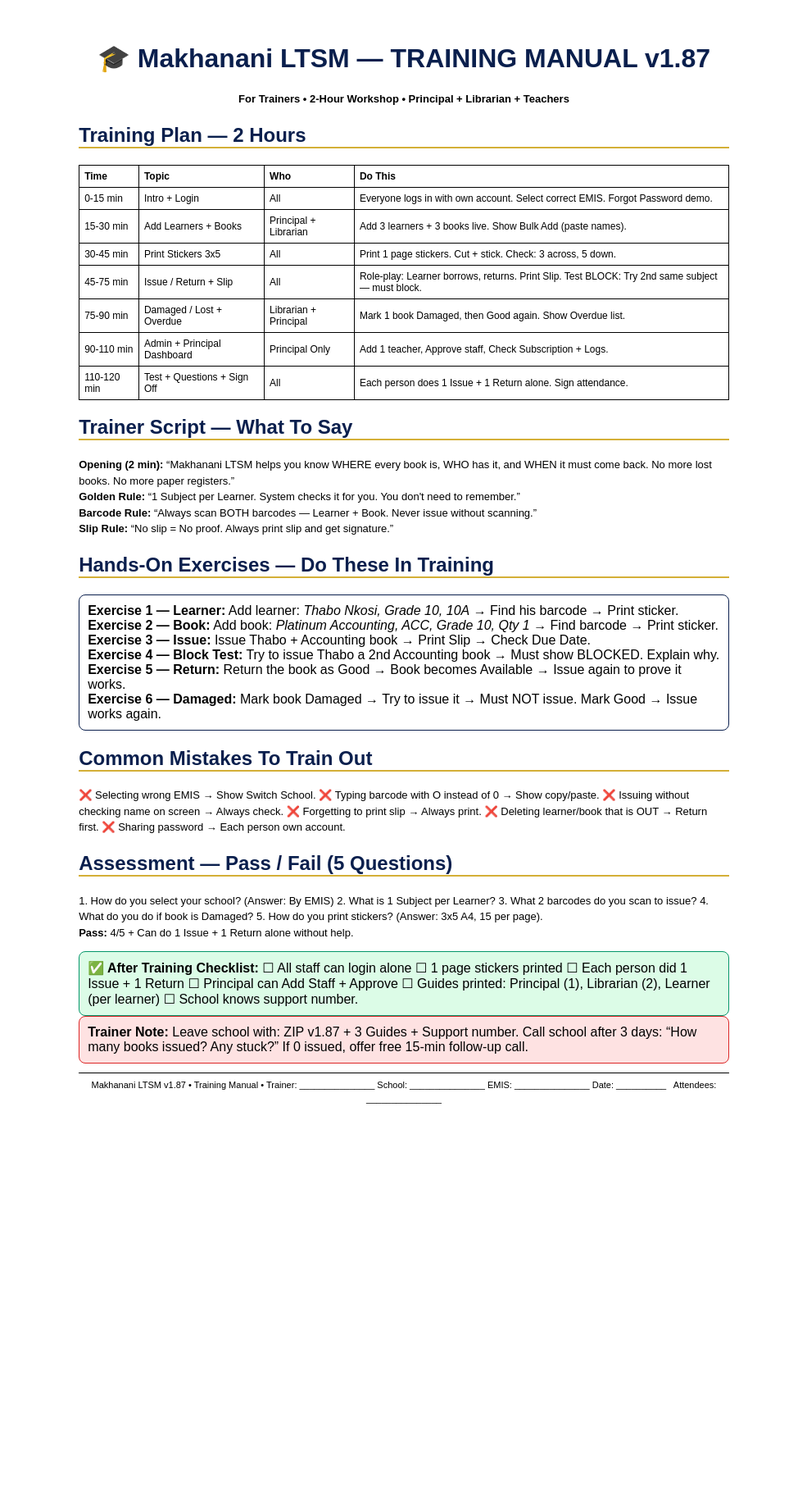
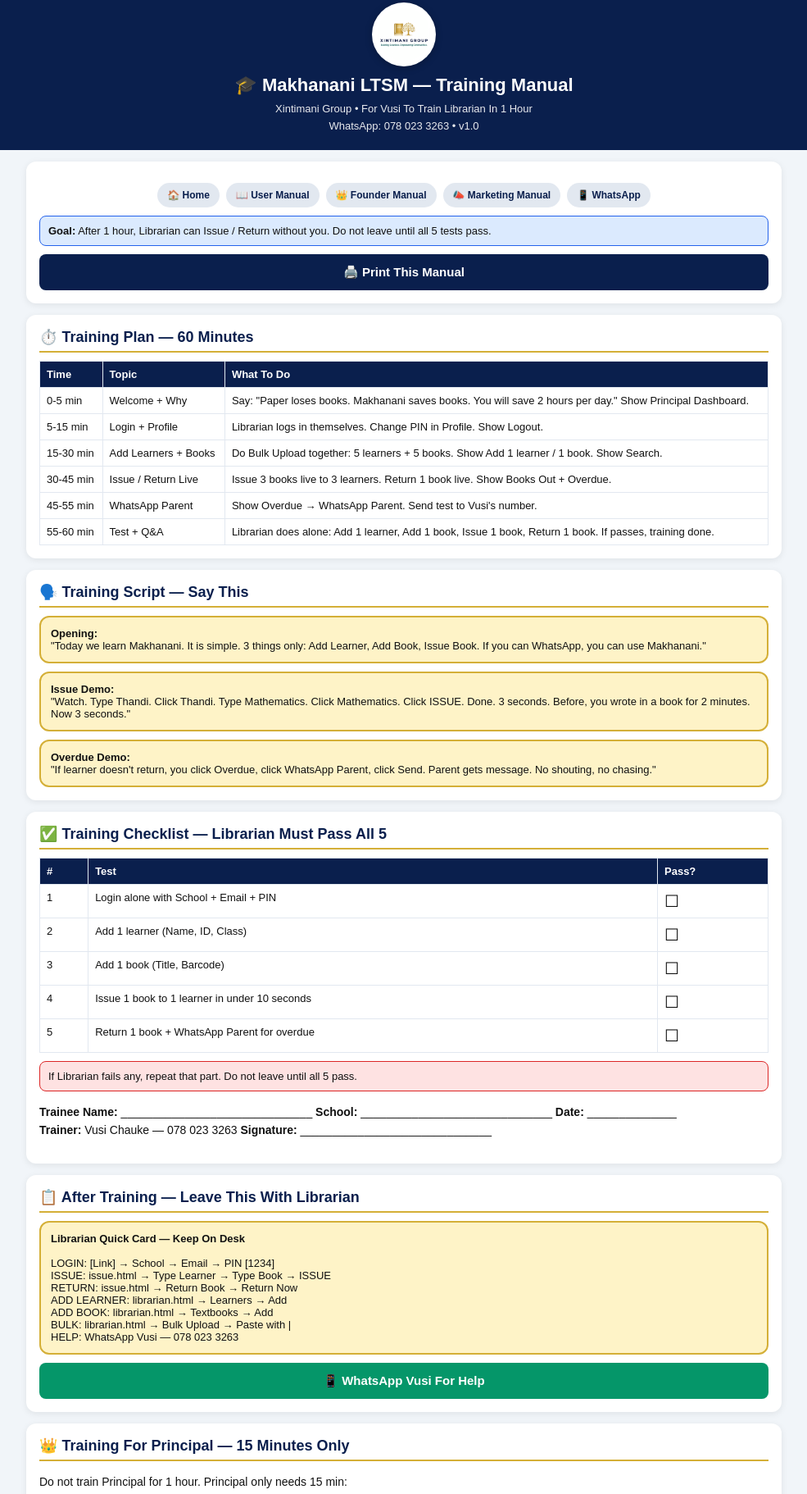
Before and after one commit to vusichauke3037-glitch/WORDSWORTH, a plain HTML site: page training-manual.html in a window 1280 px wide. Shown: the part 15-1837 px from the top of the page at 82% size, without its empty margins (147-1132 px from the left). Before the commit the page ends 1420 px from the top, so only its background shows below. Drawn offline with Linux system fonts and the light colour scheme.

Commit message:
Revise training manual structure and content
Updated the training manual to improve structure and content, including new sections for training plans, scripts, exercises, and assessments.

```diff
--- a/training-manual.html
+++ b/training-manual.html
@@ -1,30 +1,87 @@
-<!DOCTYPE html><html><head><meta charset="UTF-8"><title>Training Manual — Makhanani LTSM v1.87</title><style>body{font-family:Arial;max-width:210mm;margin:auto;padding:12mm}h1{text-align:center;color:#0a1f4d}h2{color:#0a1f4d;border-bottom:2px solid #d4af37}p,li{font-size:13px;line-height:1.5}.box{border:1.5px solid #0a1f4d;border-radius:8px;padding:10px;margin:8px 0}.green{background:#dcfce7;border:1.5px solid #059669;padding:10px;border-radius:8px}.warn{background:#fee2e2;border:1.5px solid #dc2626;padding:10px;border-radius:8px}table{width:100%;border-collapse:collapse}td,th{border:1px solid #000;padding:6px;font-size:12px;text-align:left}</style></head><body>
-<h1>🎓 Makhanani LTSM — TRAINING MANUAL v1.87</h1><p style="text-align:center"><b>For Trainers • 2-Hour Workshop • Principal + Librarian + Teachers</b></p>
+<!DOCTYPE html>
+<html lang="en">
+<head>
+<meta charset="UTF-8"><meta name="viewport" content="width=device-width, initial-scale=1">
+<title>Makhanani LTSM — Training Manual</title><meta name="theme-color" content="#0a1f4d">
+<link rel="icon" type="image/png" href="logo.png">
+<style>
+*{box-sizing:border-box}body{font-family:Arial,sans-serif;margin:0;background:#f1f5f9;color:#111}
+header{background:#0a1f4d;color:#fff;padding:18px;text-align:center}header h1{margin:0;font-size:22px}header p{margin:6px 0 0;opacity:.9;font-size:13px}
+header img{width:78px;height:78px;object-fit:contain;background:#fff;border-radius:50%;padding:7px;display:block;margin:0 auto 10px;box-shadow:0 2px 8px rgba(0,0,0,.25)}
+main{max-width:950px;margin:auto;padding:14px}.card{background:#fff;border-radius:12px;padding:16px;margin-bottom:14px;box-shadow:0 2px 8px rgba(0,0,0,.08)}
+h2{margin:0 0 10px;color:#0a1f4d;font-size:18px;border-bottom:2px solid #d4af37;padding-bottom:6px}
+p,li{font-size:14px;line-height:1.6}table{width:100%;border-collapse:collapse;font-size:13px;margin-top:10px}
+th,td{border:1px solid #e2e8f0;padding:8px;text-align:left;vertical-align:top}th{background:#0a1f4d;color:#fff}
+.info{background:#dbeafe;border:1.5px solid #2563eb;border-radius:8px;padding:10px;font-size:13px;margin-top:10px}
+.warn{background:#fee2e2;border:1.5px solid #dc2626;border-radius:8px;padding:10px;font-size:13px;margin-top:10px}
+.ok{background:#dcfce7;border:1.5px solid #059669;border-radius:8px;padding:10px;font-size:13px;margin-top:10px}
+.goldBox{background:#fef3c7;border:2px solid #d4af37;border-radius:12px;padding:12px;margin-top:10px;font-size:13px}
+.small{font-size:12px;color:#64748b}.btn{width:100%;padding:13px;border:none;border-radius:8px;font-weight:900;font-size:15px;cursor:pointer;margin-top:10px}
+.btn-blue{background:#0a1f4d;color:#fff}.btn-green{background:#059669;color:#fff}.btn-gold{background:#d4af37;color:#0a1f4d}
+.topnav{display:flex;gap:8px;flex-wrap:wrap;margin-top:10px;justify-content:center}.topnav a{background:#e2e8f0;color:#0a1f4d;text-decoration:none;padding:8px 12px;border-radius:20px;font-weight:900;font-size:12px}
+code{background:#f1f5f9;padding:2px 6px;border-radius:4px;font-size:12px}
+.check{font-size:20px}
+@media print{header,.topnav,.btn{display:none}body{background:#fff}.card{box-shadow:none;border:1px solid #ddd}}
+</style>
+</head>
+<body>
+<header>
+<img src="logo.png" alt="Makhanani LTSM Logo" onerror="this.style.display='none'">
+<h1>🎓 Makhanani LTSM — Training Manual</h1><p>Xintimani Group • For Vusi To Train Librarian In 1 Hour<br>WhatsApp: 078 023 3263 • v1.0</p></header>
+<main>
+<div class="card"><div class="topnav"><a href="index.html">🏠 Home</a><a href="user-manual.html">📖 User Manual</a><a href="founder-manual.html">👑 Founder Manual</a><a href="marketing-manual.html">📣 Marketing Manual</a><a href="https://wa.me/27780233263">📱 WhatsApp</a></div>
+<div class="info"><b>Goal:</b> After 1 hour, Librarian can Issue / Return without you. Do not leave until all 5 tests pass.</div>
+<button class="btn btn-blue" onclick="window.print()">🖨️ Print This Manual</button></div>
 
-<h2>Training Plan — 2 Hours</h2>
-<table><tr><th>Time</th><th>Topic</th><th>Who</th><th>Do This</th></tr>
-<tr><td>0-15 min</td><td>Intro + Login</td><td>All</td><td>Everyone logs in with own account. Select correct EMIS. Forgot Password demo.</td></tr>
-<tr><td>15-30 min</td><td>Add Learners + Books</td><td>Principal + Librarian</td><td>Add 3 learners + 3 books live. Show Bulk Add (paste names).</td></tr>
-<tr><td>30-45 min</td><td>Print Stickers 3x5</td><td>All</td><td>Print 1 page stickers. Cut + stick. Check: 3 across, 5 down.</td></tr>
-<tr><td>45-75 min</td><td>Issue / Return + Slip</td><td>All</td><td>Role-play: Learner borrows, returns. Print Slip. Test BLOCK: Try 2nd same subject — must block.</td></tr>
-<tr><td>75-90 min</td><td>Damaged / Lost + Overdue</td><td>Librarian + Principal</td><td>Mark 1 book Damaged, then Good again. Show Overdue list.</td></tr>
-<tr><td>90-110 min</td><td>Admin + Principal Dashboard</td><td>Principal Only</td><td>Add 1 teacher, Approve staff, Check Subscription + Logs.</td></tr>
-<tr><td>110-120 min</td><td>Test + Questions + Sign Off</td><td>All</td><td>Each person does 1 Issue + 1 Return alone. Sign attendance.</td></tr></table>
+<div class="card"><h2>⏱️ Training Plan — 60 Minutes</h2>
+<table><tr><th>Time</th><th>Topic</th><th>What To Do</th></tr>
+<tr><td>0-5 min</td><td>Welcome + Why</td><td>Say: "Paper loses books. Makhanani saves books. You will save 2 hours per day." Show Principal Dashboard.</td></tr>
+<tr><td>5-15 min</td><td>Login + Profile</td><td>Librarian logs in themselves. Change PIN in Profile. Show Logout.</td></tr>
+<tr><td>15-30 min</td><td>Add Learners + Books</td><td>Do Bulk Upload together: 5 learners + 5 books. Show Add 1 learner / 1 book. Show Search.</td></tr>
+<tr><td>30-45 min</td><td>Issue / Return Live</td><td>Issue 3 books live to 3 learners. Return 1 book live. Show Books Out + Overdue.</td></tr>
+<tr><td>45-55 min</td><td>WhatsApp Parent</td><td>Show Overdue → WhatsApp Parent. Send test to Vusi's number.</td></tr>
+<tr><td>55-60 min</td><td>Test + Q&A</td><td>Librarian does alone: Add 1 learner, Add 1 book, Issue 1 book, Return 1 book. If passes, training done.</td></tr></table></div>
 
-<h2>Trainer Script — What To Say</h2>
-<p><b>Opening (2 min):</b> “Makhanani LTSM helps you know WHERE every book is, WHO has it, and WHEN it must come back. No more lost books. No more paper registers.”<br><b>Golden Rule:</b> “1 Subject per Learner. System checks it for you. You don't need to remember.”<br><b>Barcode Rule:</b> “Always scan BOTH barcodes — Learner + Book. Never issue without scanning.”<br><b>Slip Rule:</b> “No slip = No proof. Always print slip and get signature.”</p>
+<div class="card"><h2>🗣️ Training Script — Say This</h2>
+<div class="goldBox"><b>Opening:</b><br>"Today we learn Makhanani. It is simple. 3 things only: Add Learner, Add Book, Issue Book. If you can WhatsApp, you can use Makhanani."</div>
+<div class="goldBox"><b>Issue Demo:</b><br>"Watch. Type Thandi. Click Thandi. Type Mathematics. Click Mathematics. Click ISSUE. Done. 3 seconds. Before, you wrote in a book for 2 minutes. Now 3 seconds."</div>
+<div class="goldBox"><b>Overdue Demo:</b><br>"If learner doesn't return, you click Overdue, click WhatsApp Parent, click Send. Parent gets message. No shouting, no chasing."</div></div>
 
-<h2>Hands-On Exercises — Do These In Training</h2>
-<div class="box"><b>Exercise 1 — Learner:</b> Add learner: <i>Thabo Nkosi, Grade 10, 10A</i> → Find his barcode → Print sticker.<br><b>Exercise 2 — Book:</b> Add book: <i>Platinum Accounting, ACC, Grade 10, Qty 1</i> → Find barcode → Print sticker.<br><b>Exercise 3 — Issue:</b> Issue Thabo + Accounting book → Print Slip → Check Due Date.<br><b>Exercise 4 — Block Test:</b> Try to issue Thabo a 2nd Accounting book → Must show BLOCKED. Explain why.<br><b>Exercise 5 — Return:</b> Return the book as Good → Book becomes Available → Issue again to prove it works.<br><b>Exercise 6 — Damaged:</b> Mark book Damaged → Try to issue it → Must NOT issue. Mark Good → Issue works again.</div>
+<div class="card"><h2>✅ Training Checklist — Librarian Must Pass All 5</h2>
+<table><tr><th>#</th><th>Test</th><th>Pass?</th></tr>
+<tr><td>1</td><td>Login alone with School + Email + PIN</td><td><span class="check">☐</span></td></tr>
+<tr><td>2</td><td>Add 1 learner (Name, ID, Class)</td><td><span class="check">☐</span></td></tr>
+<tr><td>3</td><td>Add 1 book (Title, Barcode)</td><td><span class="check">☐</span></td></tr>
+<tr><td>4</td><td>Issue 1 book to 1 learner in under 10 seconds</td><td><span class="check">☐</span></td></tr>
+<tr><td>5</td><td>Return 1 book + WhatsApp Parent for overdue</td><td><span class="check">☐</span></td></tr></table>
+<div class="warn">If Librarian fails any, repeat that part. Do not leave until all 5 pass.</div>
+<p><b>Trainee Name:</b> ______________________________ <b>School:</b> ______________________________ <b>Date:</b> ______________<br><b>Trainer:</b> Vusi Chauke — 078 023 3263 <b>Signature:</b> ______________________________</p></div>
 
-<h2>Common Mistakes To Train Out</h2>
-<p>❌ Selecting wrong EMIS → Show Switch School. ❌ Typing barcode with O instead of 0 → Show copy/paste. ❌ Issuing without checking name on screen → Always check. ❌ Forgetting to print slip → Always print. ❌ Deleting learner/book that is OUT → Return first. ❌ Sharing password → Each person own account.</p>
+<div class="card"><h2>📋 After Training — Leave This With Librarian</h2>
+<div class="goldBox"><b>Librarian Quick Card — Keep On Desk</b><br><br>
+LOGIN: [Link] → School → Email → PIN [1234]<br>
+ISSUE: issue.html → Type Learner → Type Book → ISSUE<br>
+RETURN: issue.html → Return Book → Return Now<br>
+ADD LEARNER: librarian.html → Learners → Add<br>
+ADD BOOK: librarian.html → Textbooks → Add<br>
+BULK: librarian.html → Bulk Upload → Paste with |<br>
+HELP: WhatsApp Vusi — 078 023 3263</div>
+<button class="btn btn-green" onclick="window.open('https://wa.me/27780233263?text='+encodeURIComponent('Hello, Librarian Quick Card needed.'),'_blank')">📱 WhatsApp Vusi For Help</button></div>
 
-<h2>Assessment — Pass / Fail (5 Questions)</h2>
-<p>1. How do you select your school? (Answer: By EMIS) 2. What is 1 Subject per Learner? 3. What 2 barcodes do you scan to issue? 4. What do you do if book is Damaged? 5. How do you print stickers? (Answer: 3x5 A4, 15 per page).<br><b>Pass:</b> 4/5 + Can do 1 Issue + 1 Return alone without help.</p>
+<div class="card"><h2>👑 Training For Principal — 15 Minutes Only</h2>
+<p>Do not train Principal for 1 hour. Principal only needs 15 min:</p>
+<table><tr><th>Time</th><th>Show</th></tr><tr><td>0-5 min</td><td>Login → Dashboard stats</td></tr><tr><td>5-10 min</td><td>Overdue → WhatsApp Parent</td></tr><tr><td>10-15 min</td><td>Finance tab + How to see Teachers / SGB</td></tr></table>
+<div class="info">Say: <i>"Principal, you don't need to Issue. Librarian does that. You only check Overdue and WhatsApp parent."</i></div></div>
 
-<div class="green"><b>✅ After Training Checklist:</b> ☐ All staff can login alone ☐ 1 page stickers printed ☐ Each person did 1 Issue + 1 Return ☐ Principal can Add Staff + Approve ☐ Guides printed: Principal (1), Librarian (2), Learner (per learner) ☐ School knows support number.</div>
-<div class="warn"><b>Trainer Note:</b> Leave school with: ZIP v1.87 + 3 Guides + Support number. Call school after 3 days: “How many books issued? Any stuck?” If 0 issued, offer free 15-min follow-up call.</div>
+<div class="card"><h2>👩‍🏫 Training For Teachers — 10 Minutes Only</h2>
+<table><tr><th>Time</th><th>Show</th></tr><tr><td>0-3 min</td><td>Login → My Class Only</td></tr><tr><td>3-7 min</td><td>My Learners → Issue Book</td></tr><tr><td>7-10 min</td><td>Overdue — My Class → WhatsApp Parent</td></tr></table>
+<div class="info">Say: <i>"Teacher, you see only your class. No other class. This protects learners."</i></div></div>
 
-<p style="text-align:center;font-size:11px;border-top:1px solid #000;padding-top:6px">Makhanani LTSM v1.87 • Training Manual • Trainer: _______________ School: _______________ EMIS: _______________ Date: __________ &nbsp; Attendees: _______________</p>
-</body></html>
+<div class="card"><h2>❓ Training Q&A — What Librarians Ask</h2>
+<table><tr><th>Question</th><th>Answer</th></tr>
+<tr><td>"What if I issue wrong book?"</td><td>Go to Return tab → Return it → Issue correct book. Takes 5 seconds.</td></tr>
+<tr><td>"What if learner loses book?"</td><td>Book stays OUT. Principal sees it in Overdue. WhatsApp parent.</td></tr>
+<tr><td>"What if internet is off?"</td><td>Wait for data. System needs internet. Use phone data, not school WiFi if WiFi is slow.</td></tr>
+<tr><td>"Can I use my own phone?"</td><td>Yes. Any phone. Login with school + email + PIN.</td></tr>
+<tr><td>"Will learners see my PIN?"</td><td>No. Never share PIN. Change PIN in Profile if someone sees it.</td></tr></table></div>
+</main></body></html>
```
